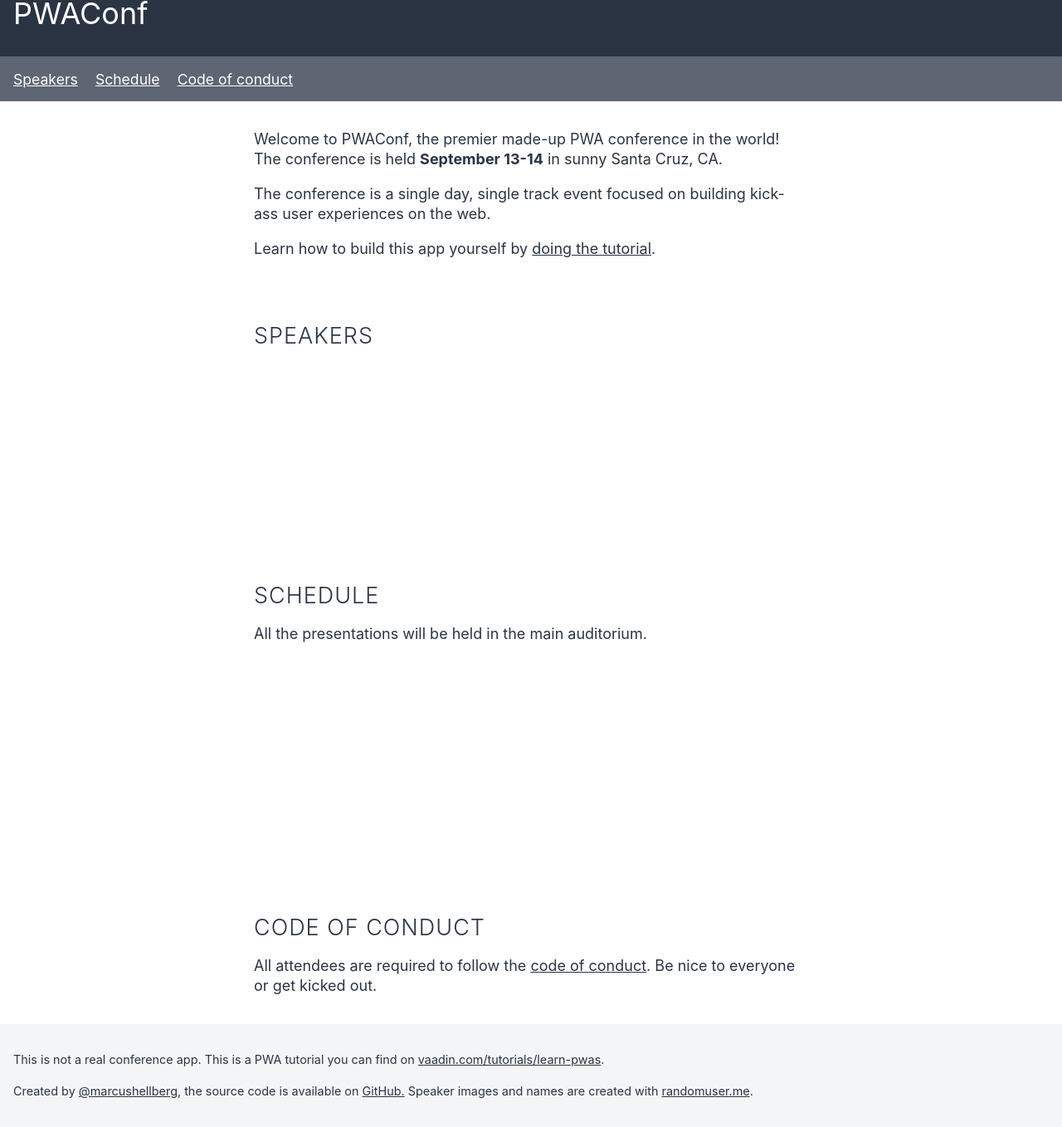
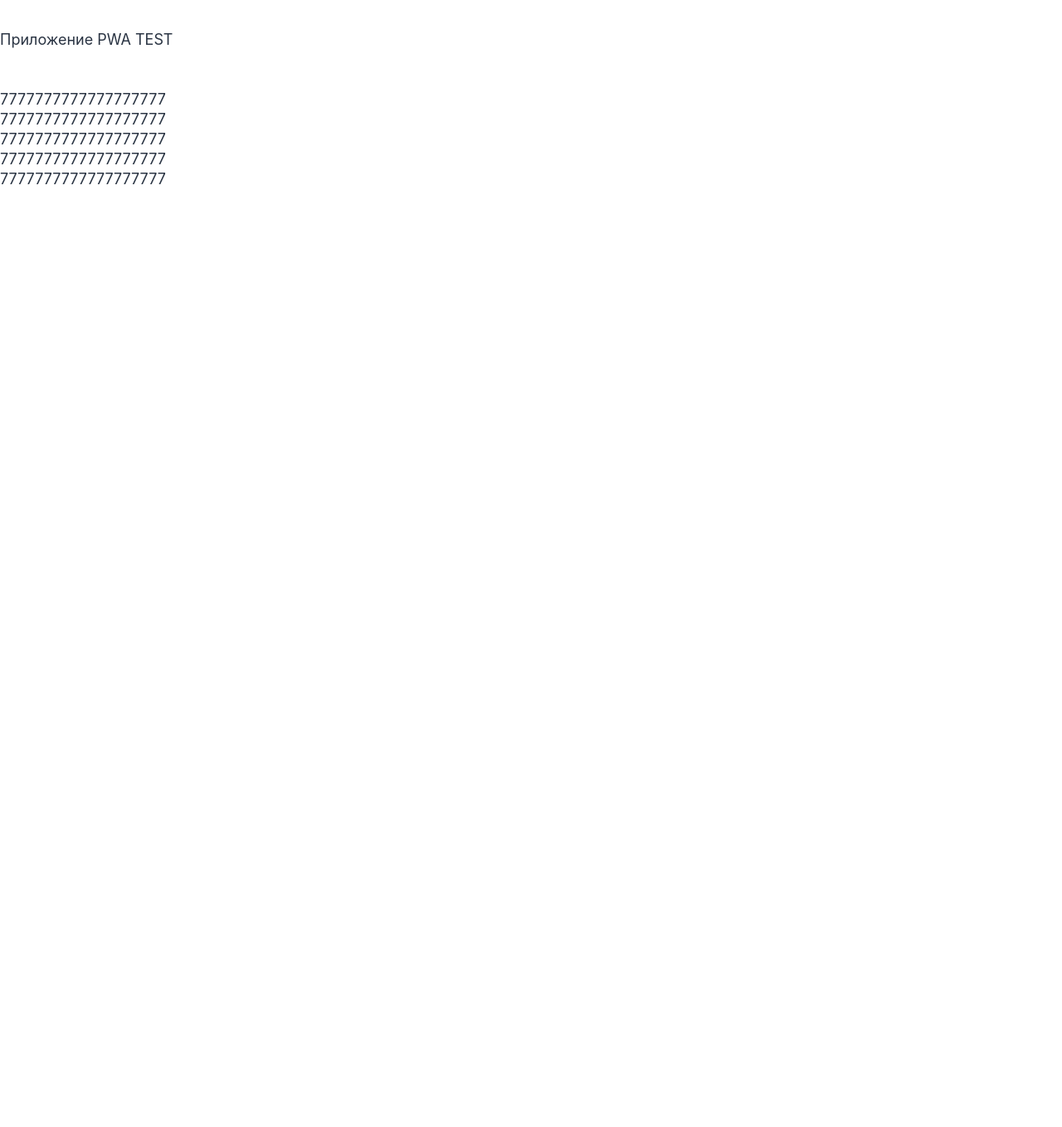
Before and after one commit to Primulaa/02, a plain HTML site: page index.html in a window 1280 px wide. Shown: the part 36-1394 px from the top of the page at 83% size. After the commit the page ends 800 px from the top, so only its background shows below. Drawn offline with Linux system fonts and the light colour scheme.

Commit message:
Add files via upload

```diff
--- a/index.html
+++ b/index.html
@@ -4,7 +4,7 @@
     <meta charset="UTF-8" />
     <meta name="viewport" content="width=device-width, initial-scale=1.0" />
     <meta http-equiv="X-UA-Compatible" content="ie=edge" />
-    <title>PWAConf</title>
+    <title>TestPWAConf</title>
     <link rel="stylesheet" href="/02/styles.css" />
 
     <link rel="icon" type="image/png" href="/02/img/icons/favicon.png" />
@@ -14,12 +14,6 @@
       name="description"
       content="PWA Tutorial Application for a fictional conference."
     />
-
-    <!-- iOS -->
-    <link rel="apple-touch-icon" href="/02/img/icons/icon-144x144.png" />
-    <meta name="mobile-web-app-capable" content="yes" />
-    <meta name="mobile-web-app-status-bar-style" content="black" />
-    <meta name="mobile-web-app-title" content="PWAConf" />
 
     <link rel="manifest" href="/02/manifest.json">
 
@@ -33,69 +27,15 @@
   </head>
 
   <body>
-    <header><h1>PWAConf</h1></header>
-
-    <nav>
-      <a href="#speakers">Speakers</a> <a href="#schedule">Schedule</a>
-      <a href="#code-of-conduct">Code of conduct</a>
-    </nav>
-
-    <div class="alert" role="alert" hidden>
-      Your browser does not support ServiceWorker. The app will not be available
-      offline.
-    </div>
-
-    <main>
-      <p>
-        Welcome to PWAConf, the premier made-up PWA conference in the world! The
-        conference is held <b>September 13-14</b> in sunny Santa Cruz, CA.
-      </p>
-
-      <p>
-        The conference is a single day, single track event focused on building
-        kick-ass user experiences on the web.
-      </p>
-
-      <p>
-        Learn how to build this app yourself by
-        <a href="https://vaadin.com/tutorials/learn-pwas">doing the tutorial</a
-        >.
-      </p>
-
-      <h2 id="speakers">Speakers</h2>
-      <div class="speakers"><div class="loader" hidden>Loading...</div></div>
-
-      <h2 id="schedule">Schedule</h2>
-
-      <p>All the presentations will be held in the main auditorium.</p>
-      <div class="schedule"><div class="loader" hidden>Loading...</div></div>
-
-      <h2 id="code-of-conduct">Code of conduct</h2>
-      <p>
-        All attendees are required to follow the
-        <a href="http://confcodeofconduct.com/">code of conduct</a>. Be nice to
-        everyone or get kicked out.
-      </p>
-    </main>
-    <footer>
-      <p>
-        This is not a real conference app. This is a PWA tutorial you can find
-        on
-        <a href="https://vaadin.com/tutorials/learn-pwas"
-          >vaadin.com/tutorials/learn-pwas</a
-        >.
-      </p>
-      <p>
-        Created by
-        <a href="https://twitter.com/marcushellberg">@marcushellberg</a>, the
-        source code is available on
-        <a href="https://github.com/vaadin-learning-center/pwa-tutorial-basic"
-          >GitHub.</a
-        >
-        Speaker images and names are created with
-        <a href="https://randomuser.me/">randomuser.me</a>.
-      </p>
-    </footer>
-
+    <br>
+    <br>
+    <br>Приложение PWA TEST
+    <br>
+    <br>
+    <br>7777777777777777777
+    <br>7777777777777777777
+    <br>7777777777777777777
+    <br>7777777777777777777
+    <br>7777777777777777777
   </body>
 </html>
```
